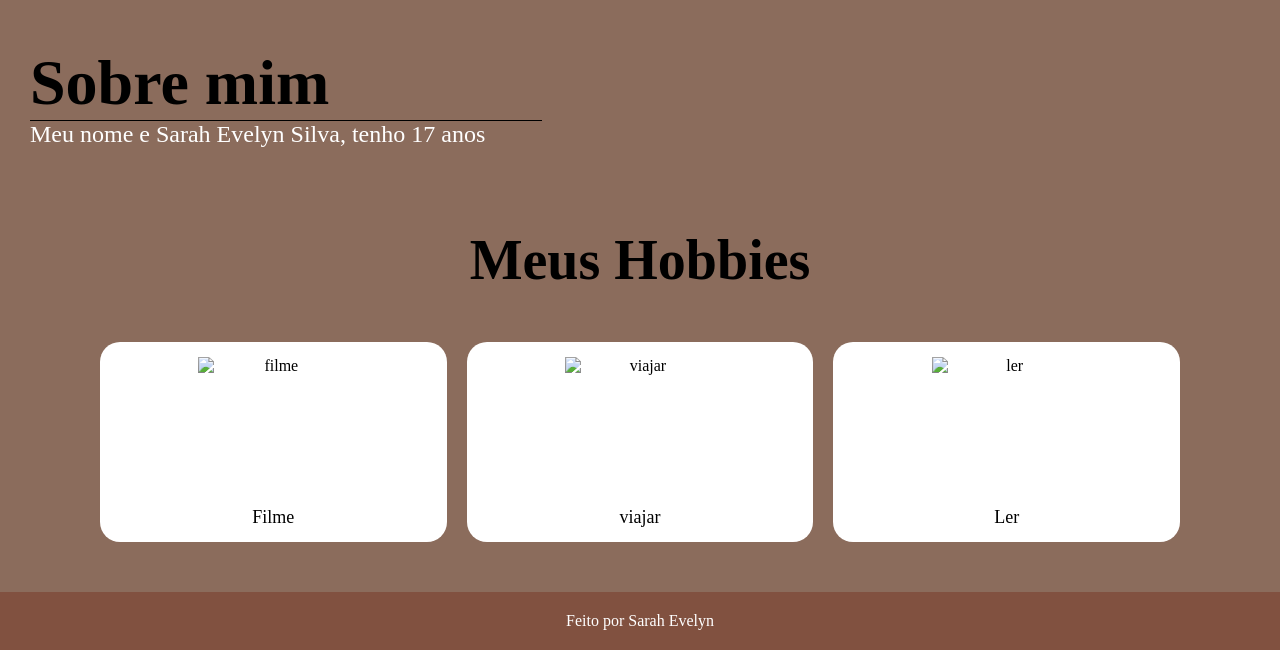
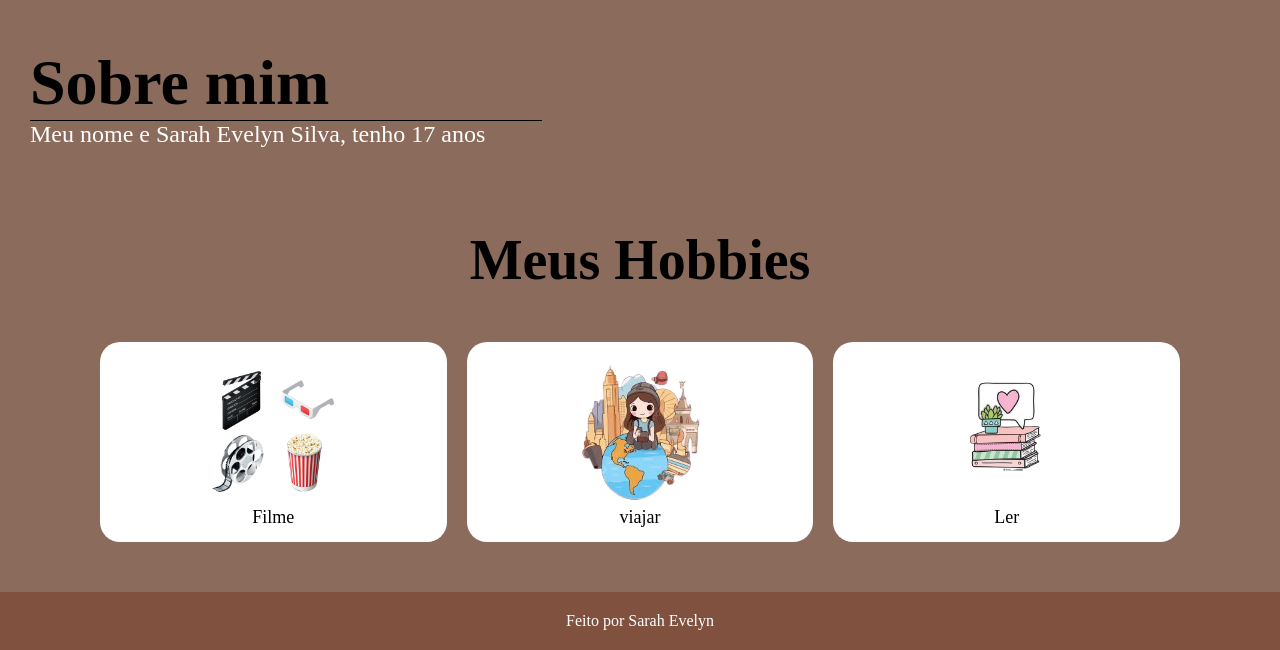
Before and after one commit to sarahevelyn21/sarahevelyn21.github.io, a plain HTML site: page index.html in a window 1280 px wide. Shown: the part 784-1434 px from the top of the page. Drawn offline with nearby package versions, Linux system fonts and the light colour scheme.

Commit message:
Add files via upload

```diff
--- a/index.html
+++ b/index.html
@@ -45,17 +45,17 @@
         <h1>Meus Hobbies</h1>
         <div class="cards">
             <div class=" hobbie-card">
-                <img src="./imagens/imagens/filme.png" alt="filme">
+                <img src="/filme.png" alt="filme">
                 <h2>Filme </h2>
 
             </div>
             <div class=" hobbie-card">
-                <img src="./imagens/imagens/viajar.png" alt="viajar">
+                <img src="./viajar.png" alt="viajar">
                 <h2>viajar </h2>
 
             </div>
             <div class=" hobbie-card">
-                <img src="./imagens/imagens/ler.png" alt="ler">
+                <img src="./ler.png" alt="ler">
                 <h2>Ler </h2>
 
             </div>
```
